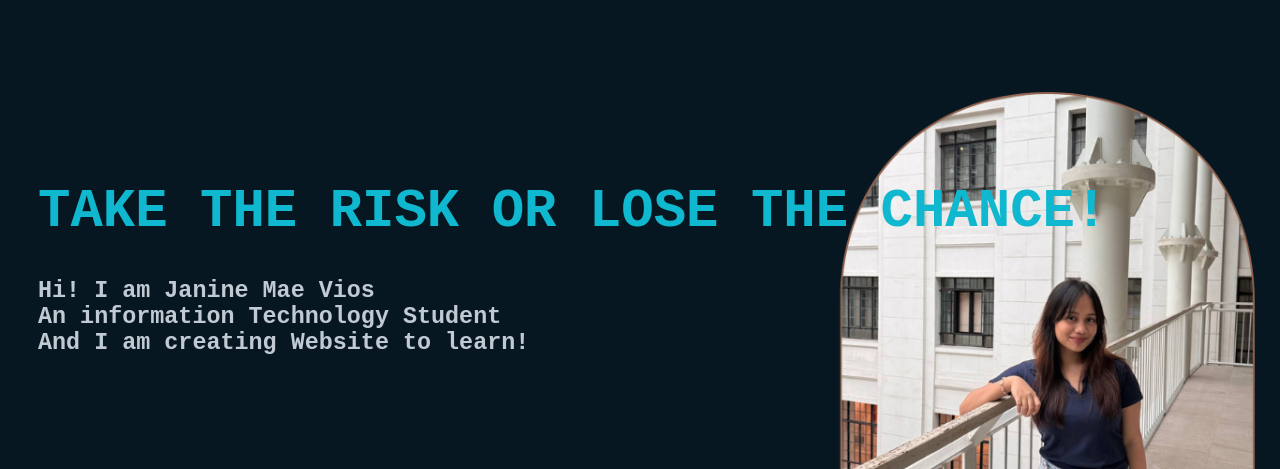
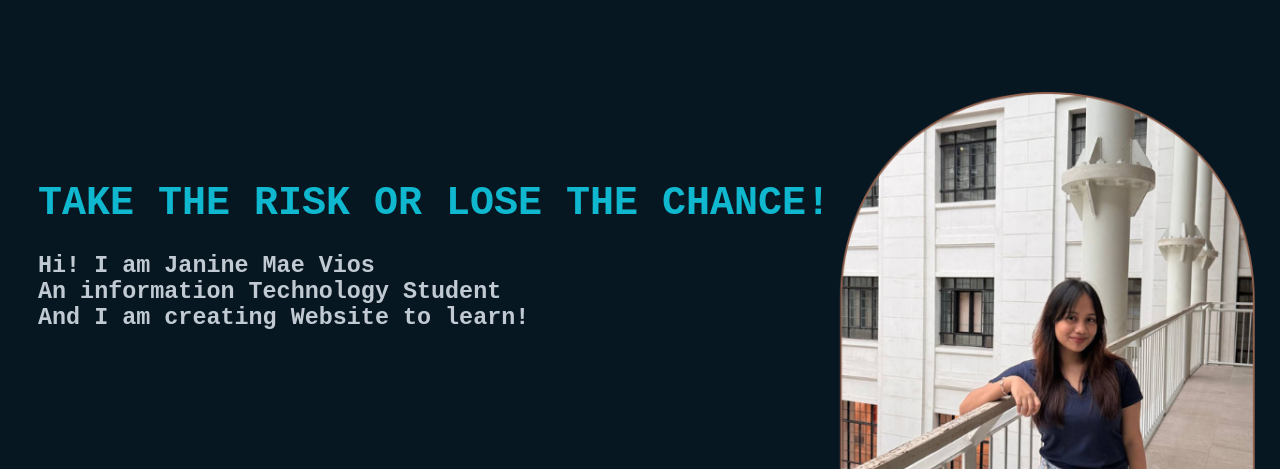
Before and after one commit to Jani825/Jani825.github.io, a plain HTML site: page index.html in a window 1280 px wide. Shown: the part 95-564 px from the top of the page. Drawn offline with Linux system fonts and the light colour scheme.

Commit message:
savefile

```diff
--- a/style.css
+++ b/style.css
@@ -46,7 +46,7 @@ body
 
 .title
 {
-    font-size: 27px;
+    font-size: 20px;
     color:#0fb8ce;
     font-weight: 10;
     bottom: 30%;
@@ -67,7 +67,10 @@ body
     text-align: left;
     margin-left: 30px;
     font-family: monospace;
+
 }
+
+
 
 .icons
 {
```
Also changed, not shown: index.html (+0 -1 lines), portfolio.html (+0 -2 lines).
